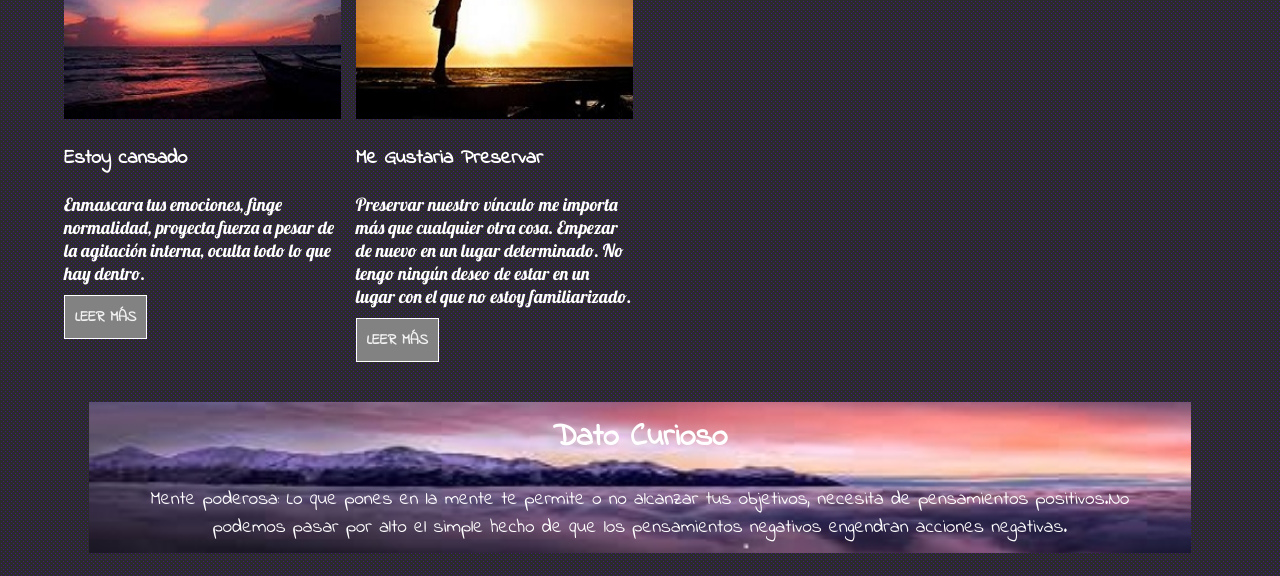
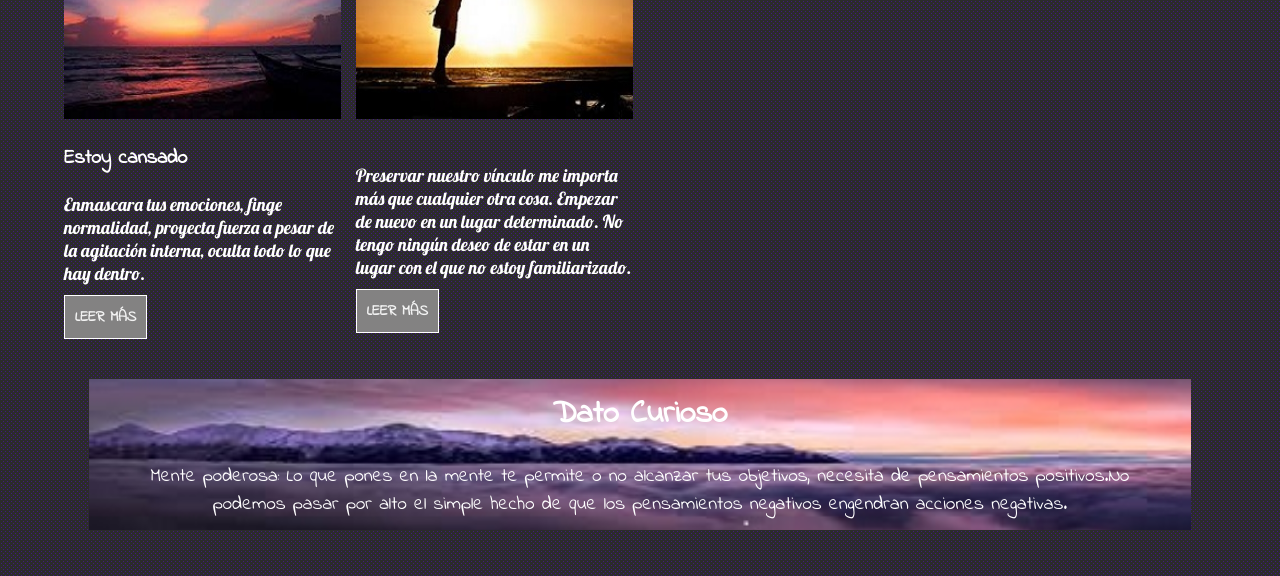
Before and after one commit to poemasymusica504/poemasymusica504github.io, a plain HTML site: page motivacion.html in a window 1280 px wide. Shown: the part 1540-2116 px from the top of the page. Drawn offline with nearby package versions, Linux system fonts and the light colour scheme; a web font is replaced by a local one.

Commit message:
Update motivacion.html

```diff
--- a/motivacion.html
+++ b/motivacion.html
@@ -98,7 +98,7 @@
             </div>
             <div>
                 <img src="img/PoeMo6.png" alt="Poema 6">
-                <h3>Me Gustaria Preservar</h3>
+                <h3></h3>
                 <p>Preservar nuestro vínculo me importa más que cualquier otra cosa. Empezar de nuevo en un lugar determinado.
                     No tengo ningún deseo de estar en un lugar con el que no estoy familiarizado.</p>
                 <a href="PoeMo6.html" class="btn">Leer Más</a>
```
